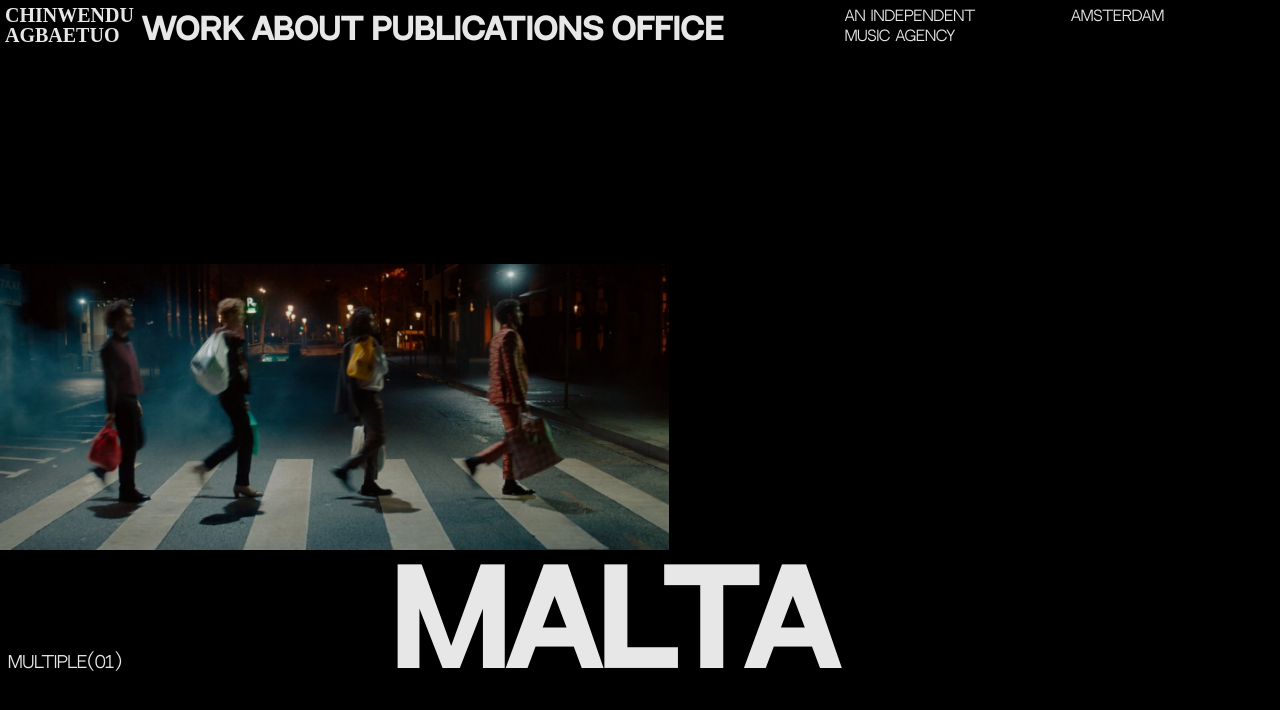
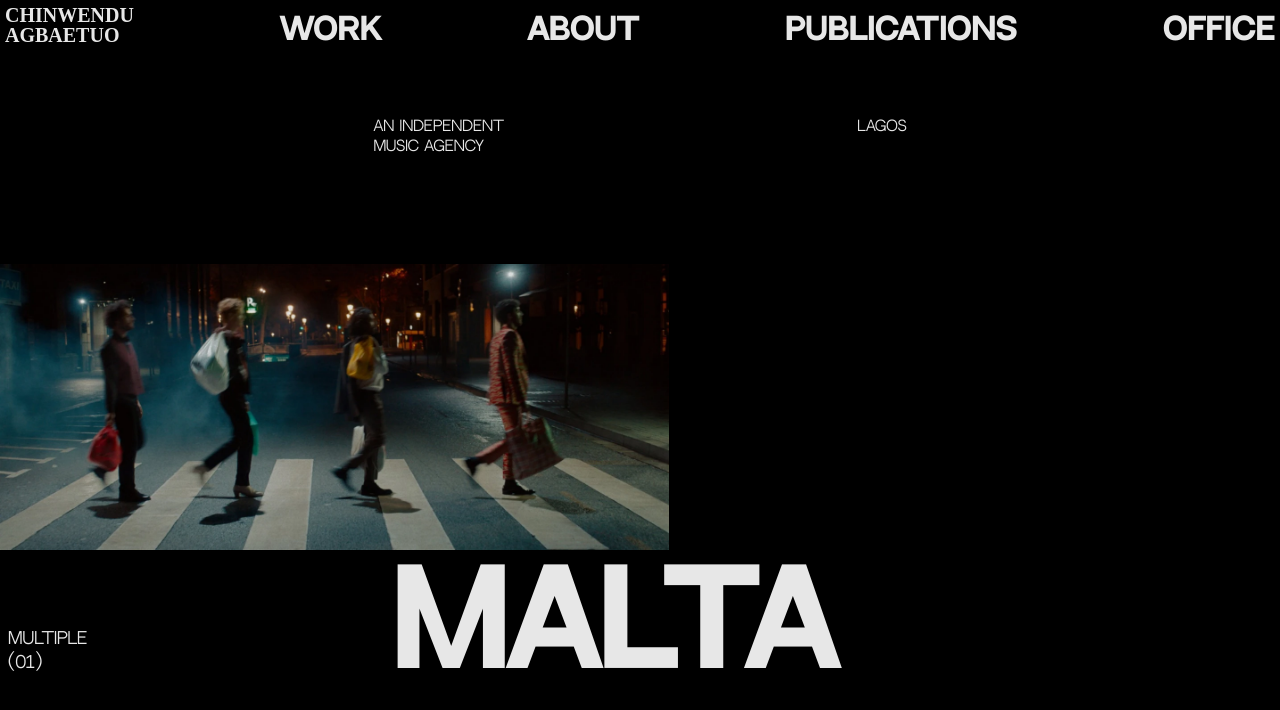
Before and after one commit to dindustack/music-agency-site, a Next.js app: page / in a window 1280 px wide. Shown: the top 710 px of the page. Built offline with nearby package versions, Linux system fonts and the light colour scheme; a web font is replaced by a local one.

Commit message:
fix for header

```diff
--- a/components/Header.js
+++ b/components/Header.js
@@ -1,17 +1,17 @@
 import React, { useRef } from "react";
 
 import close from "../images/close-outline.svg";
-import menu from "../images/menu-outline.svg"
+import menu from "../images/menu-outline.svg";
 import Image from "next/image";
 
 export default function Header() {
   let resMenu = useRef(null);
   let resMenuHeader = useRef(null);
 
-  let resMenuItem1 = useRef(null)
-  let resMenuItem2 = useRef(null)
-  let resMenuItem3 = useRef(null)
-  let resMenuItem4 = useRef(null)
+  let resMenuItem1 = useRef(null);
+  let resMenuItem2 = useRef(null);
+  let resMenuItem3 = useRef(null);
+  let resMenuItem4 = useRef(null);
 
   return (
     <div>
@@ -27,7 +27,10 @@ export default function Header() {
             Chinwendu <br />
             Agbaetuo
           </div>
-          <div className="block md:hidden cursor-pointer mx-[5px]">
+          <div
+            // onClick={menuOpen}
+            className="block md:hidden cursor-pointer mx-[5px]"
+          >
             <Image src={close} className="w-9 object-contain invert" alt="" />
           </div>
         </div>
@@ -66,9 +69,10 @@ export default function Header() {
           </span>
         </div>
       </div>
-      <div className="absolute bg-black top-0 py-[5px] font-neutralFace h-[20vh] flex justify-between w-[100%] flex-column">
-        <div id="header"
-        className="flex items-start justify-between w-[100%] h-fit"
+      <div className="absolute bg-black top-0 py-[5px] font-neutralFace h-[20vh] flex justify-between w-[100%] flex-col">
+        <div
+          id="header"
+          className="flex items-start justify-between w-[100%] h-fit"
         >
           <div className="mx-[5px] mix-blend-difference font-monument font-semibold text-[20px] leading-none">
             Chinwendu <br /> Agbaetuo
@@ -85,14 +89,18 @@ export default function Header() {
           <div className="mx-1 md:block hidden mix-blend-difference font-neutralFace font-bold text-[30px]">
             OFFICE
           </div>
-          <div className="block md:hidden cursor-pointer mx-[5px]">
+          <div
+            // onClick={menuOpen}
+            className="block md:hidden cursor-pointer mx-[5px]"
+          >
             <Image alt="" src={menu} className="w-9 object-contain invert" />
           </div>
         </div>
         <div className="flex items-start text-sm justify-between sm:justify-evenly px-5 w-[100%] h-fit">
-          <div>An independent <br /> music agency
+          <div>
+            An independent <br /> music agency
           </div>
-          <div>Amsterdam</div>
+          <div>Lagos</div>
         </div>
       </div>
     </div>
--- a/components/ImageSwiperSlider.js
+++ b/components/ImageSwiperSlider.js
@@ -33,6 +33,7 @@ export default function ImageSwiperSlider() {
         grabCursor={true}
         className="w-full font-neutralFace h-[50vh] md:h-[65vh] relative mt-[40vh] md:mt-[33vh]"
       >
+        {/* Silde 1 */}
         <SwiperSlide className="flex justify-start flex-col w-fit">
           <div className="h-[100%] flex items-end">
             <Image
@@ -42,7 +43,7 @@ export default function ImageSwiperSlider() {
             />
           </div>
           <div className="flex justify-between items-end h-[100%]">
-            <div className="flex flexcol justify-between h-full py-1 px-2">
+            <div className="flex flex-col justify-between h-full py-1 px-2">
               <p className="uppercase">multiple</p>
               <p>(01)</p>
             </div>
```
